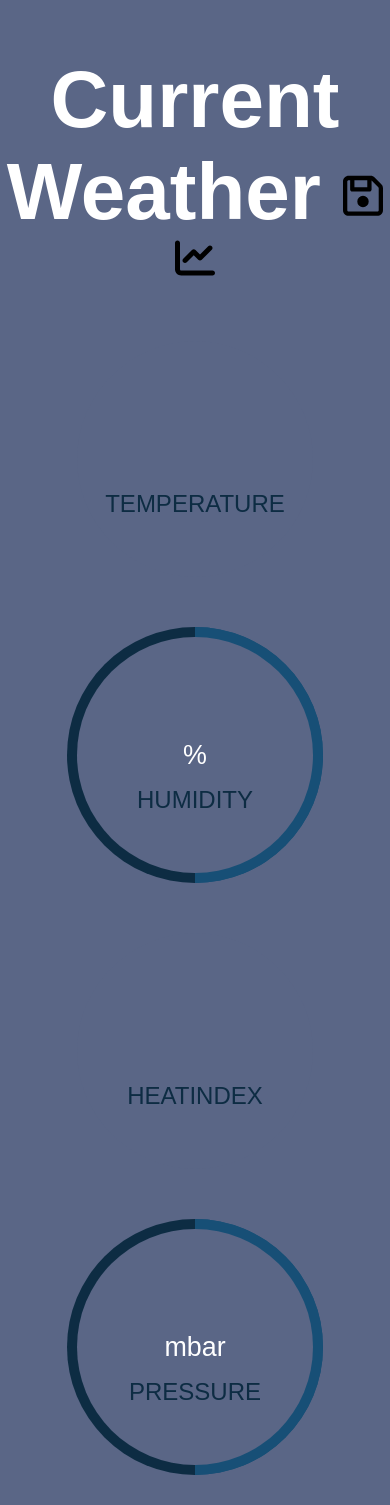
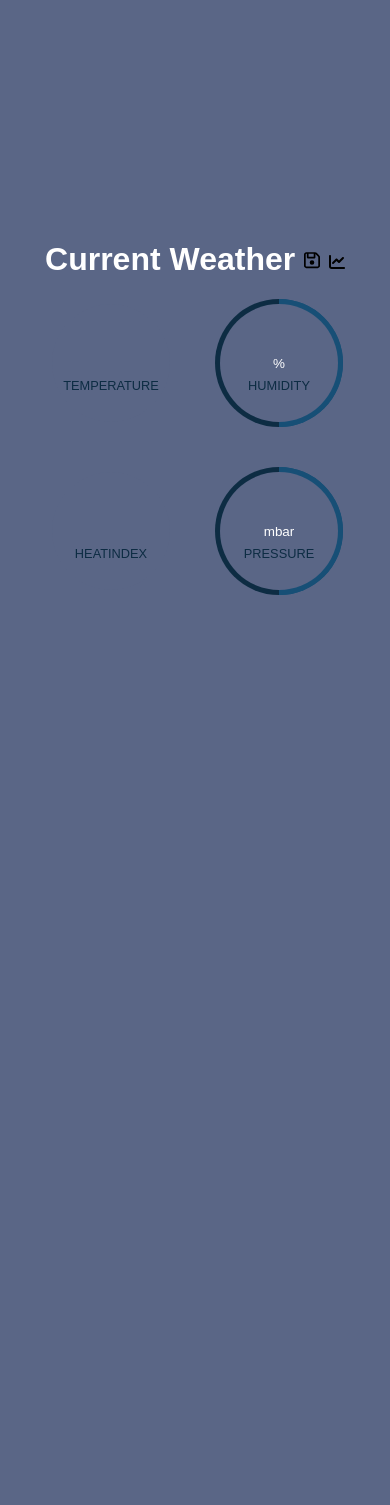
Before and after one commit to NightKey/bell, a Python web app: template data/template/index.html in a window 390 px wide. After the commit the page ends 595 px from the top, so only its background shows below. Run offline with Jinja, Linux system fonts and the light colour scheme; the template is opened without the code that fills it, so the values that code supplies are empty.

Commit message:
Style update for phone

```diff
--- a/data/static/styles.css
+++ b/data/static/styles.css
@@ -192,3 +192,43 @@ h1 svg {
     height: 0px;
     z-index: 999999;
 }
+
+@media screen and (max-width: 430px) {
+    h1 {
+        font-size: 2em;
+    }
+
+    .container .data-container,
+    .container .weatherItem {
+        width: 8em;
+        height: 8em;
+    }
+
+    .container .data-container::after {
+        inset: 5px;
+    }
+
+    .container .data-container h3 {
+        font-size: 1.4em;
+    }
+
+    .container .data-container span.title {
+        font-size: .8em;
+    }
+
+    .container .weatherItem .time {
+        font-size: .7em;
+    }
+
+    .container .weatherItem .temp {
+        font-size: 1em;
+    }
+
+    .container .weatherItem .humidity {
+        font-size: 1em;
+    }
+
+    .container .weatherItem .pressure {
+        font-size: 1em;
+    }
+}
```
